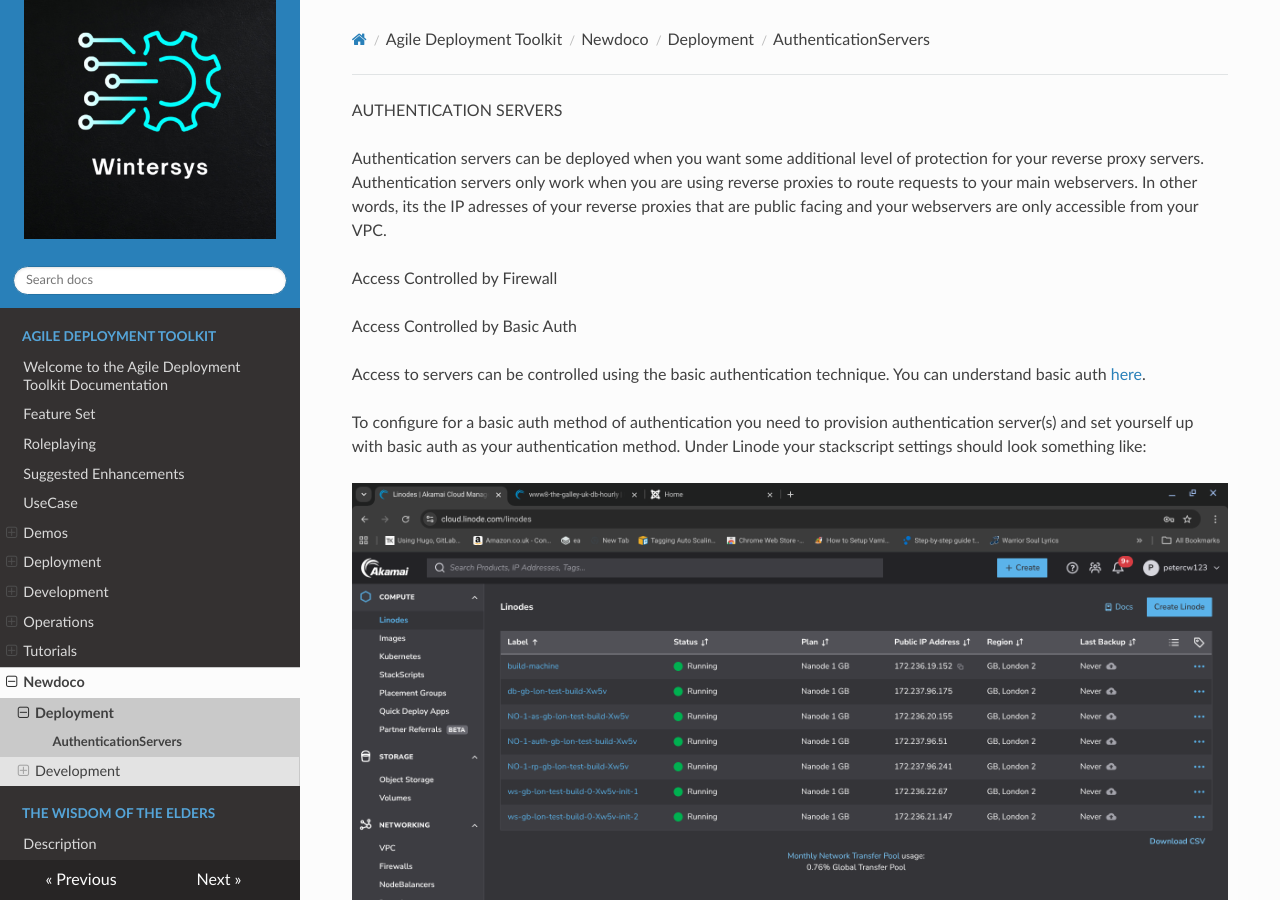
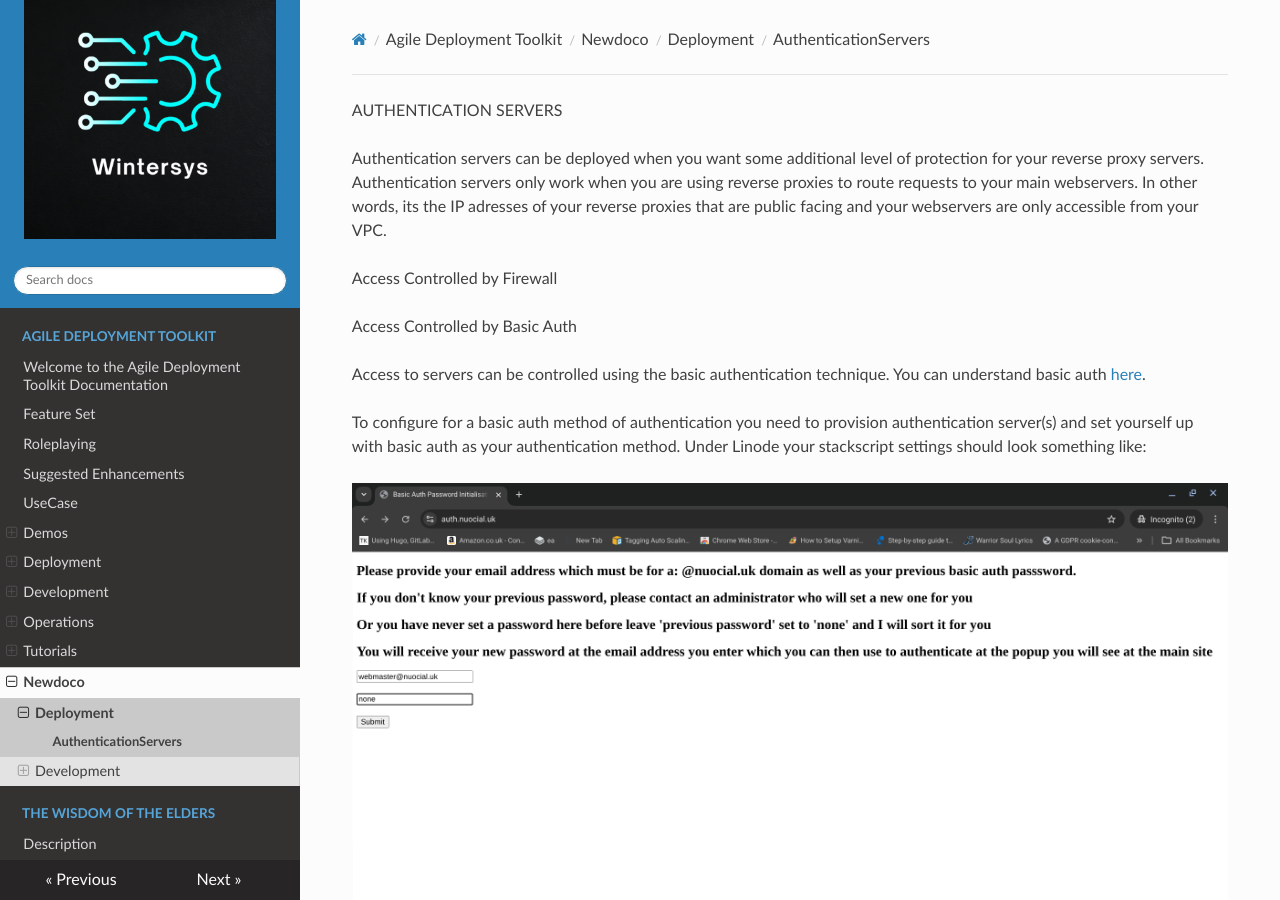
Before and after one commit to wintersys-dev/adt-documentation, an MkDocs documentation site: the page built from docs/Agile Deployment Toolkit/newdoco/Deployment/AuthenticationServers.md, in a window 1280 px wide and 900 px high. Built offline with MkDocs 1.6.1, drawn with Linux system fonts in a browser that asks for light colours; nearby versions of some CDN libraries.

Commit message:
Update AuthenticationServers.md

```diff
--- a/docs/Agile Deployment Toolkit/newdoco/Deployment/AuthenticationServers.md
+++ b/docs/Agile Deployment Toolkit/newdoco/Deployment/AuthenticationServers.md
@@ -12,7 +12,7 @@ Access to servers can be controlled using the basic authentication technique. Yo
 
 To configure for a basic auth method of authentication you need to provision authentication server(s) and set yourself up with basic auth as your authentication method. Under Linode your stackscript settings should look something like:
 
-![](images/basic-auth1.png "Basic Auth Stackscript")
+![](images/basic-auth2.png "Basic Auth Stackscript")
 
 Once the servers have deployed your server dashboard should look something like:
 
```
